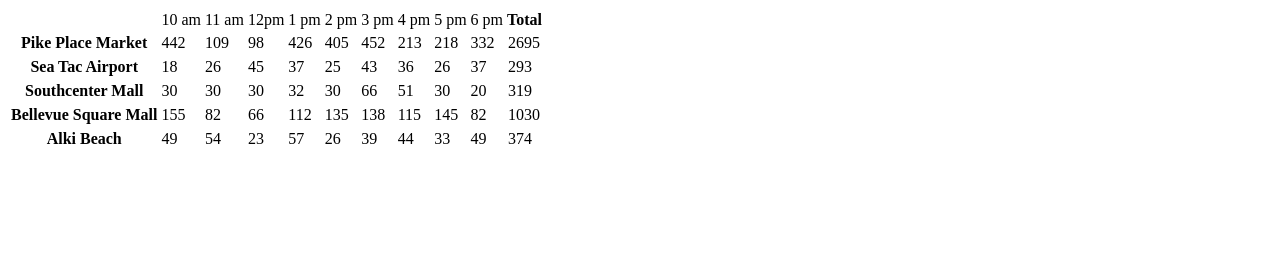
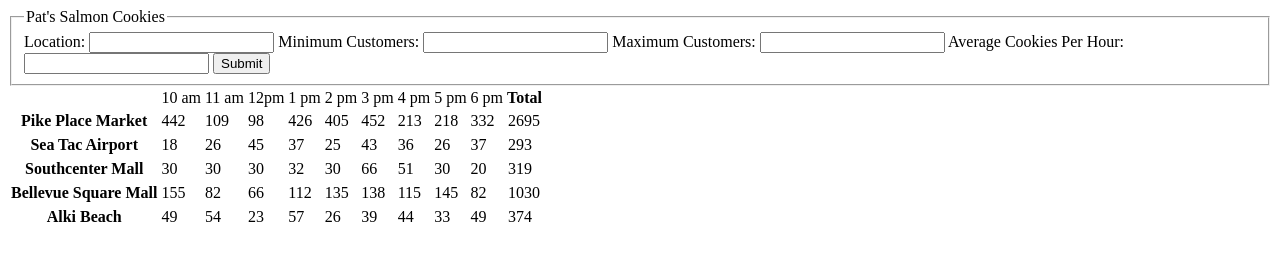
Before and after one commit to Carsonparker/cookie-stand, a plain HTML site: page index.html in a window 1280 px wide. Drawn offline with Linux system fonts and the light colour scheme.

Commit message:
Added html forms

```diff
--- a/index.html
+++ b/index.html
@@ -5,10 +5,25 @@
 </head>
 
 <body>
+  <form id="Cookie Stand">
+  <fieldset>
+    <legend>Pat's Salmon Cookies</legend>
 
+    <label for="locations">Location: </label>
+    <input name="locations" type="text">
 
-  <!-- <table id='myTable'></table> -->
+    <label for="says">Minimum Customers: </label>
+    <input name="says" type= "text">
 
+    <label for="says">Maximum Customers: </label>
+    <input name="says" type= "text">
+
+    <label for="says">Average Cookies Per Hour: </label>
+    <input name="says" type= "text">
+
+    <button id="comment-button" type="submit">Submit</button>
+  </fieldset>
+</form>
 
   <script src='app.js' type="text/javascript"></script>
 
```
